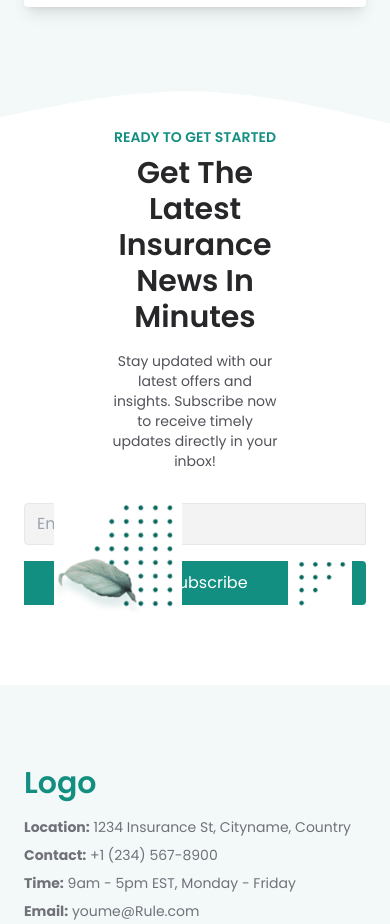
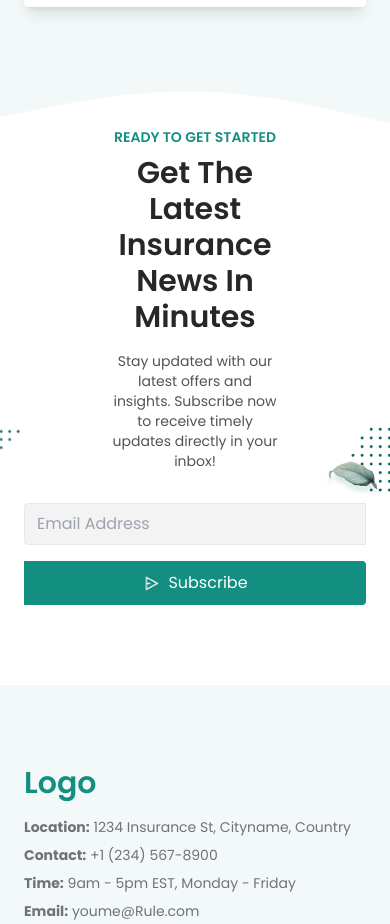
Before and after one commit to yeruvasaijahnavi/insurance_website, an Angular app: page / in a window 390 px wide. Shown: the part 10600-11524 px from the top of the page. Built offline with nearby package versions, Linux system fonts and the light colour scheme.

Commit message:
Fix the responsiveness of getstarted component

```diff
--- a/src/app/getstarted/getstarted.component.html
+++ b/src/app/getstarted/getstarted.component.html
@@ -1,5 +1,5 @@
 <section class="bg-white pb-20">
-	<div class="container mx-auto px-6 md:px-12 text-center relative">
+	<div class="container mx-auto px-6 md:px-12 text-center">
 		<h6 class="text-sm font-semibold text-accent uppercase mb-2">
 			Ready to Get Started
 		</h6>
@@ -14,7 +14,7 @@
 		</p>
 
 		<div
-			class="flex flex-col md:flex-row items-center justify-center max-w-md mx-auto"
+			class="flex flex-col md:flex-row items-center justify-center max-w-md mx-auto relative"
 		>
 			<input
 				type="email"
@@ -31,16 +31,16 @@
 				/>
 				Subscribe
 			</button>
-		</div>
 			<img
 				src="/assets/images/accents/ready1.png"
 				alt="accent1"
-			class="w-16 absolute -bottom-2 left-72"
+				class="w-10 -top-20 -left-10 absolute lg:w-16 lg:-top-4 lg:-left-36"
 			/>
 			<img
 				src="/assets/images/accents/ready2.png"
 				alt="accent1"
-			class="w-32 absolute -bottom-2 right-52"
+				class="w-20 -top-20 -right-10 absolute lg:w-32 lg:-right-36"
 			/>
 		</div>
+	</div>
 </section>
```
Lines whose indentation alone changed are shown as unchanged.
